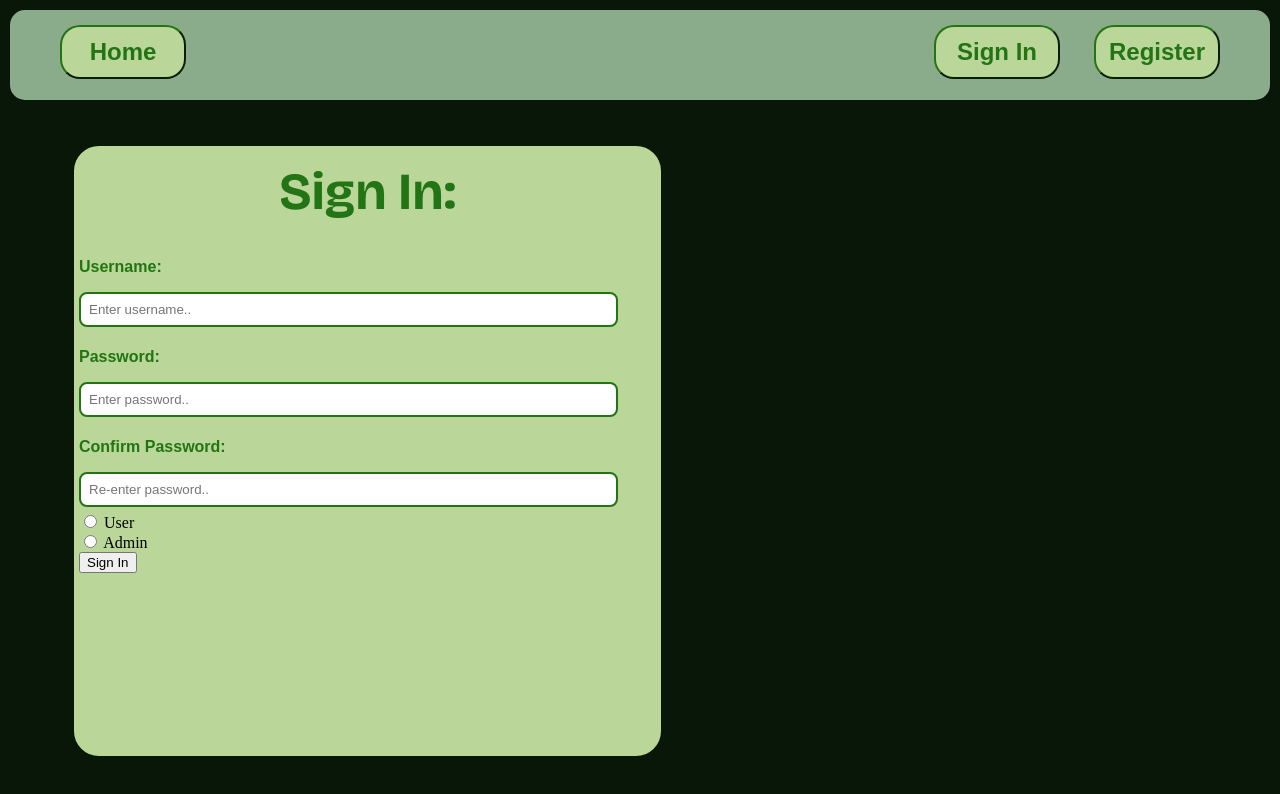
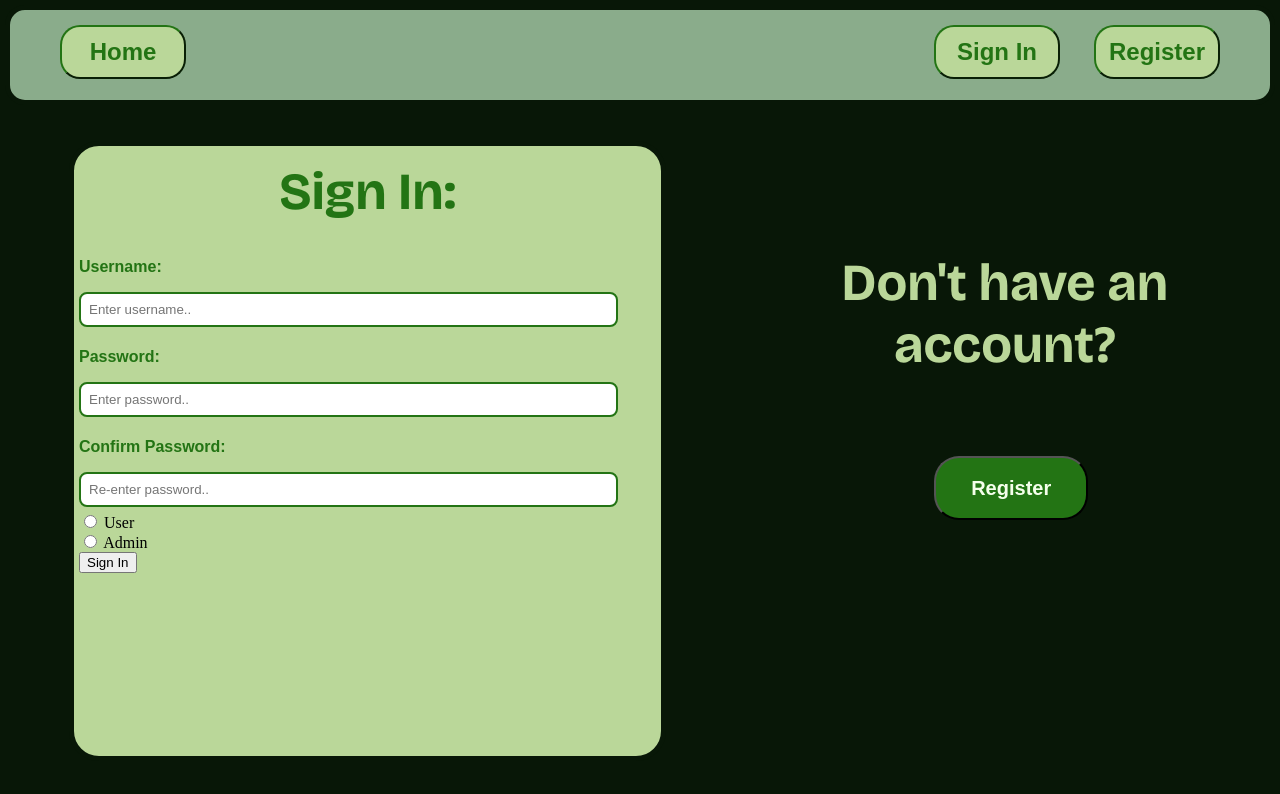
Before and after one commit to sukka-t/BugTracker-Lite, a plain HTML site: page Frontend/signInPage.html in a window 1280 px wide. Drawn offline with Linux system fonts and the light colour scheme.

Commit message:
Added Registration to Sign In Page

```diff
--- a/Frontend/signIn.css
+++ b/Frontend/signIn.css
@@ -57,3 +57,28 @@ body{
     margin-bottom: 5px;
     font-family: 'Darker Grotesque', sans-serif;
 }
+
+.direct-to-register p {
+    position: fixed;
+    font-family: 'Bricolage Grotesque';
+    font-size: 52px;
+    color: #bad799;
+    left: 57%;
+    top: 25%;
+    text-align: center;
+}
+.register-button {
+    background-color:#237414;
+    color:#f5ffeb;
+    border-radius:25px;
+    position:absolute;
+    left:73%;
+    top: 57%;
+    height:8%;
+    width:12%;
+    border-width:2px;
+    border-color:solid #081707;
+    font-family: 'Darker Grotesque', sans-serif;
+    font-weight: bold;
+    font-size:20px;
+}
--- a/Frontend/signInPage.html
+++ b/Frontend/signInPage.html
@@ -34,5 +34,12 @@
             <label for="admin">Admin</label><br>
             <button class="submit-sign-in">Sign In</button>
         </div>
+        <div class="direct-to-register">
+            <p>
+                Don't have an
+                account?
+            </p>
+            <button class="register-button">Register</button>
+        </div>
     </body>
 </html>
```
